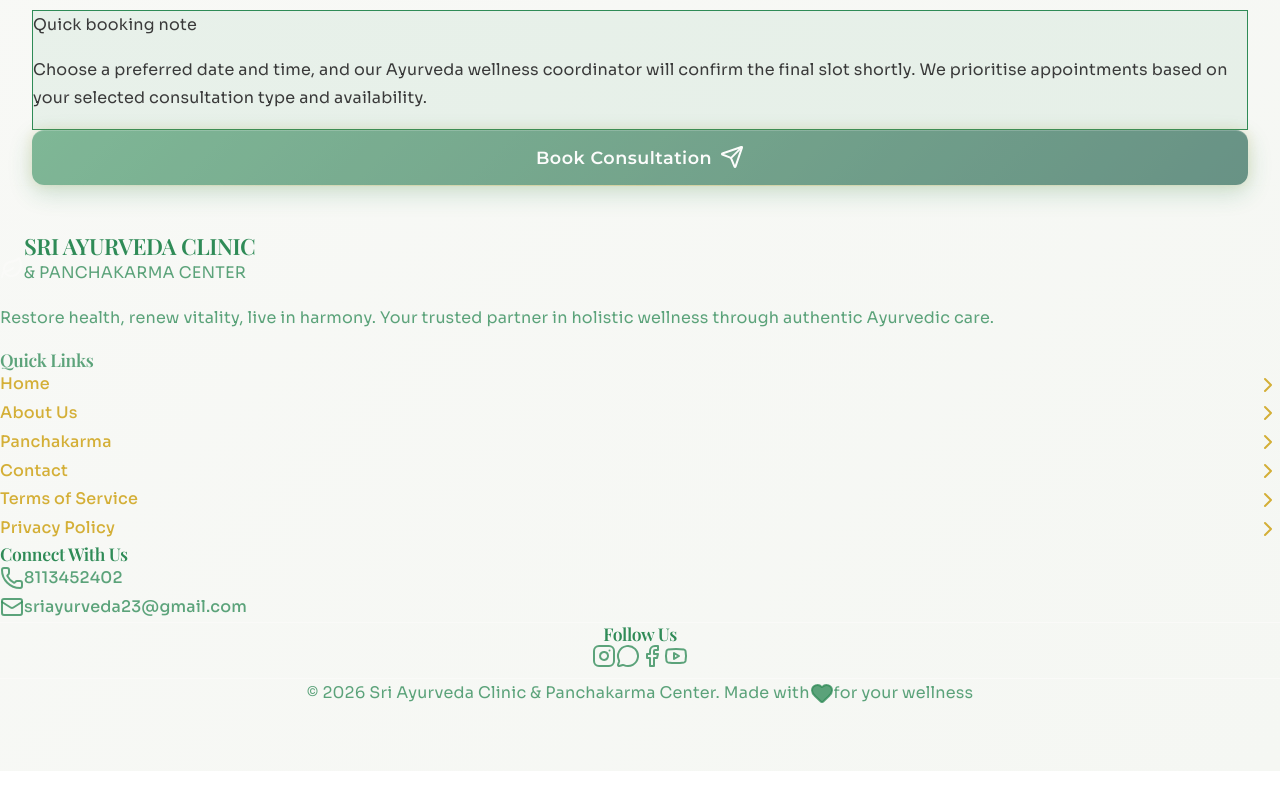
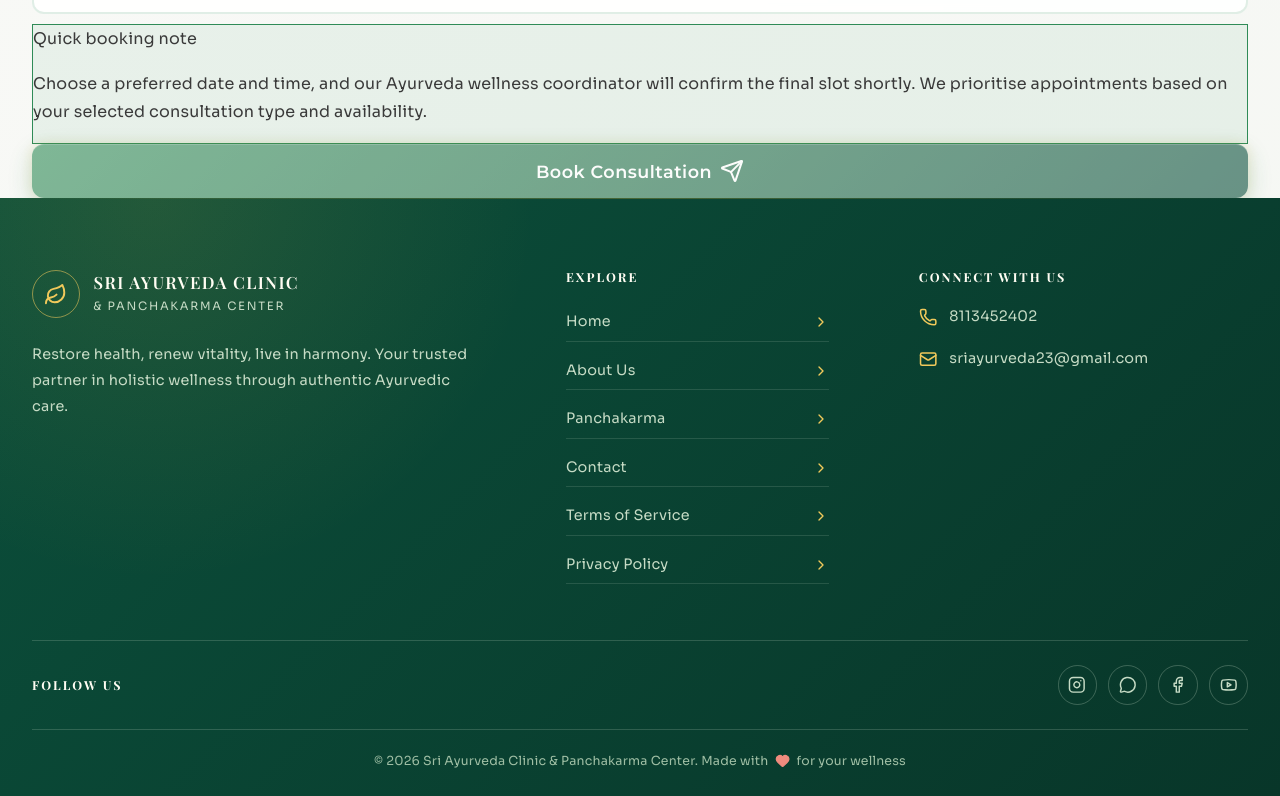
Before and after one commit to dileepkandyala/sri-ayurveda-website, a React (Vite) app: page /contact in a window 1280 px wide. Shown: the part 1500-2296 px from the top of the page. Before the commit the page ends 2271 px from the top, so only its background shows below. Built offline with nearby package versions, Linux system fonts and the light colour scheme; no server answers.

Commit message:
Improve footer branding and appointment verification

```diff
--- a/src/index.css
+++ b/src/index.css
@@ -79,9 +79,7 @@ body::before {
   content: '';
   position: absolute;
   inset: 0;
-  background:
-    radial-gradient(circle at top left, rgba(212, 175, 55, 0.16), transparent 34%),
-    radial-gradient(circle at bottom right, rgba(34, 197, 94, 0.12), transparent 38%);
+  background: #ffffff;
   pointer-events: none;
   z-index: 0;
 }
@@ -179,12 +177,11 @@ body::before {
 }
 
 .brand-logo {
-  max-height: clamp(54px, 7vw, 78px);
+  max-height: clamp(60px, 8vw, 96px);
   width: auto;
   object-fit: contain;
   flex-shrink: 0;
-  opacity: 0.98;
-  filter: drop-shadow(0 4px 10px rgba(0, 0, 0, 0.08));
+  opacity: 1;
 }
 
 .menu-shell {
@@ -688,9 +685,11 @@ textarea {
 footer {
   position: relative;
   overflow: hidden;
-  padding: 3rem 0;
-  color: var(--ivory);
-  background: linear-gradient(135deg, rgba(11, 79, 59, 0.98) 0%, rgba(10, 54, 40, 0.95) 100%);
+  padding: 4.5rem 0 1.5rem;
+  color: #f1f7ef;
+  background:
+    radial-gradient(circle at 12% 0%, rgba(212, 175, 55, 0.12), transparent 30%),
+    linear-gradient(135deg, #0b4f3b 0%, #083629 100%);
 }
 
 footer::before {
@@ -703,25 +702,73 @@ footer::before {
 
 footer a {
   position: relative;
-  color: var(--gold);
-  font-weight: 500;
+  color: inherit;
   text-decoration: none;
-  transition: all 0.3s ease;
+  transition: color 0.2s ease, border-color 0.2s ease, transform 0.2s ease;
 }
 
-footer a::after {
-  content: '';
-  position: absolute;
-  left: 0;
-  bottom: -2px;
-  width: 0;
-  height: 2px;
-  background: var(--amber);
-  transition: width 0.3s ease;
+.footer-inner { position: relative; z-index: 1; }
+
+.footer-grid {
+  display: grid;
+  grid-template-columns: minmax(0, 1.35fr) minmax(190px, 0.8fr) minmax(0, 1fr);
+  gap: clamp(2.5rem, 7vw, 7rem);
+  padding-bottom: 3.5rem;
 }
 
-footer a:hover { color: var(--amber); }
-footer a:hover::after { width: 100%; }
+.footer-brand { display: flex; align-items: center; gap: 0.85rem; }
+.footer-brand-mark {
+  display: grid;
+  width: 3rem;
+  height: 3rem;
+  place-items: center;
+  color: #f1c95b;
+  border: 1px solid rgba(241, 201, 91, 0.55);
+  border-radius: 50%;
+}
+.footer-brand-mark svg { width: 1.45rem; height: 1.45rem; }
+.footer-brand h3 { margin: 0; color: #fffdf3; font-size: 1.05rem; letter-spacing: 0.08em; }
+.footer-brand p { margin: 0.25rem 0 0; color: #c6dbc5; font-size: 0.72rem; letter-spacing: 0.15em; }
+.footer-copy { max-width: 29rem; margin: 1.5rem 0 0; color: #c6dbc5; font-size: 0.9rem; line-height: 1.8; }
+
+.footer-heading { margin: 0 0 1.15rem; color: #fffdf3; font-size: 0.78rem; font-weight: 700; letter-spacing: 0.16em; text-transform: uppercase; }
+.footer-link-list, .footer-contact-list { display: grid; gap: 0.65rem; }
+.footer-link {
+  display: flex;
+  align-items: center;
+  justify-content: space-between;
+  padding: 0.35rem 0;
+  color: #c6dbc5;
+  border-bottom: 1px solid rgba(198, 219, 197, 0.15);
+  font-size: 0.9rem;
+}
+.footer-link svg { width: 1rem; height: 1rem; color: #f1c95b; transition: transform 0.2s ease; }
+.footer-link:hover { color: #fffdf3; border-color: rgba(241, 201, 91, 0.6); transform: translateX(0.2rem); }
+.footer-link:hover svg { transform: translateX(0.2rem); }
+
+.footer-contact-list { gap: 1rem; }
+.footer-contact-link { display: inline-flex; align-items: center; gap: 0.75rem; width: fit-content; color: #c6dbc5; font-size: 0.9rem; }
+.footer-contact-link svg { width: 1.15rem; height: 1.15rem; color: #f1c95b; }
+.footer-contact-link:hover { color: #fffdf3; }
+
+.footer-social-section { display: flex; align-items: center; justify-content: space-between; gap: 1rem; padding: 1.5rem 0; border-top: 1px solid rgba(198, 219, 197, 0.2); }
+.footer-social-section .footer-heading { margin: 0; }
+.footer-social-links { display: flex; gap: 0.7rem; }
+.footer-social-link { display: grid; width: 2.45rem; height: 2.45rem; place-items: center; color: #c6dbc5; border: 1px solid rgba(198, 219, 197, 0.28); border-radius: 50%; }
+.footer-social-link svg { width: 1.1rem; height: 1.1rem; }
+.footer-social-link:hover { color: #fffdf3; border-color: #f1c95b; transform: translateY(-0.2rem); }
+
+.footer-bottom { padding-top: 1.25rem; border-top: 1px solid rgba(198, 219, 197, 0.2); }
+.footer-bottom p { display: flex; align-items: center; justify-content: center; flex-wrap: wrap; gap: 0.4rem; margin: 0; color: #9fbea4; font-size: 0.78rem; text-align: center; }
+.footer-bottom svg { width: 0.95rem; height: 0.95rem; color: #f08b7e; fill: currentColor; }
+
+@media (max-width: 767px) {
+  footer { padding-top: 3.25rem; }
+  .footer-grid { grid-template-columns: 1fr; gap: 2.5rem; padding-bottom: 2.5rem; }
+  .footer-copy { margin-top: 1.15rem; }
+  .footer-social-section { align-items: flex-start; flex-direction: column; }
+  .footer-bottom p { line-height: 1.7; }
+}
 
 /* =========================
    Utility overrides
@@ -760,8 +807,6 @@ footer a:hover::after { width: 100%; }
 
   .brand { font-size: clamp(0.95rem, 3.3vw, 1.1rem); }
   .brand-sub { font-size: 0.67rem; }
-  .brand-logo { max-height: 54px; }
-
   .site-nav.open {
     top: calc(100% + 0.3rem);
     min-width: min(210px, calc(100vw - 1rem));
@@ -803,8 +848,6 @@ footer a:hover::after { width: 100%; }
 
   .brand { font-size: 1.1rem; }
   .brand-sub { font-size: 0.75rem; }
-  .brand-logo { max-height: 70px; }
-
   h1 { font-size: 1.75rem; margin-bottom: 1rem; line-height: 1.3; }
   h2 { font-size: 1.5rem; margin-bottom: 0.75rem; }
   h3 { font-size: 1.2rem; }
--- a/src/pages/Footer.jsx
+++ b/src/pages/Footer.jsx
@@ -31,95 +31,88 @@ export default function Footer() {
   ];
 
   return (
-    <footer className="bg-gradient-to-br from-green-900 to-green-800 text-green-50">
-      <div className="max-w-7xl mx-auto px-4 sm:px-6 lg:px-8">
-        <div className="grid md:grid-cols-3 gap-12 mb-8">
-          <div>
-            <div className="flex items-center space-x-3 mb-4">
-              <Leaf className="h-8 w-8" />
+    <footer className="site-footer">
+      <div className="container footer-inner">
+        <div className="footer-grid">
+          <div className="footer-brand-column">
+            <div className="footer-brand">
+              <span className="footer-brand-mark"><Leaf aria-hidden="true" /></span>
               <div>
-                <h3 className="text-xl font-bold text-green-50">SRI AYURVEDA CLINIC</h3>
-                <p className="text-sm text-green-100">& PANCHAKARMA CENTER</p>
+                <h3>SRI AYURVEDA CLINIC</h3>
+                <p>& PANCHAKARMA CENTER</p>
               </div>
             </div>
-            <p className="text-green-100 text-sm leading-relaxed">
+            <p className="footer-copy">
               Restore health, renew vitality, live in harmony. Your trusted partner in holistic wellness through authentic Ayurvedic care.
             </p>
           </div>
 
           <div>
-            <h4 className="text-lg font-bold mb-6 text-green-100">Quick Links</h4>
-            <div className="space-y-3">
+            <h4 className="footer-heading">Explore</h4>
+            <div className="footer-link-list">
               <Link
                 to="/"
-                className="group flex items-center justify-between px-4 py-3 bg-gradient-to-r from-green-700 to-emerald-700 hover:from-green-600 hover:to-emerald-600 rounded-lg transition transform hover:translate-x-1 shadow-md hover:shadow-lg"
+                className="footer-link"
               >
-                <span className="text-green-50 font-semibold">Home</span>
-                <ChevronRight className="h-5 w-5 text-amber-400 group-hover:translate-x-1 transition" />
+                <span>Home</span><ChevronRight aria-hidden="true" />
               </Link>
               <Link
                 to="/about"
-                className="group flex items-center justify-between px-4 py-3 bg-gradient-to-r from-emerald-700 to-teal-700 hover:from-emerald-600 hover:to-teal-600 rounded-lg transition transform hover:translate-x-1 shadow-md hover:shadow-lg"
+                className="footer-link"
               >
-                <span className="text-green-50 font-semibold">About Us</span>
-                <ChevronRight className="h-5 w-5 text-amber-400 group-hover:translate-x-1 transition" />
+                <span>About Us</span><ChevronRight aria-hidden="true" />
               </Link>
               <Link
                 to="/panchakarma"
-                className="group flex items-center justify-between px-4 py-3 bg-gradient-to-r from-teal-700 to-cyan-700 hover:from-teal-600 hover:to-cyan-600 rounded-lg transition transform hover:translate-x-1 shadow-md hover:shadow-lg"
+                className="footer-link"
               >
-                <span className="text-green-50 font-semibold">Panchakarma</span>
-                <ChevronRight className="h-5 w-5 text-amber-400 group-hover:translate-x-1 transition" />
+                <span>Panchakarma</span><ChevronRight aria-hidden="true" />
               </Link>
               <Link
                 to="/contact"
-                className="group flex items-center justify-between px-4 py-3 bg-gradient-to-r from-cyan-700 to-green-700 hover:from-cyan-600 hover:to-green-600 rounded-lg transition transform hover:translate-x-1 shadow-md hover:shadow-lg"
+                className="footer-link"
               >
-                <span className="text-green-50 font-semibold">Contact</span>
-                <ChevronRight className="h-5 w-5 text-amber-400 group-hover:translate-x-1 transition" />
+                <span>Contact</span><ChevronRight aria-hidden="true" />
               </Link>
               <Link
                 to="/terms-of-service"
-                className="group flex items-center justify-between px-4 py-3 bg-gradient-to-r from-emerald-800 to-green-800 hover:from-emerald-700 hover:to-green-700 rounded-lg transition transform hover:translate-x-1 shadow-md hover:shadow-lg"
+                className="footer-link"
               >
-                <span className="text-green-50 font-semibold">Terms of Service</span>
-                <ChevronRight className="h-5 w-5 text-amber-400 group-hover:translate-x-1 transition" />
+                <span>Terms of Service</span><ChevronRight aria-hidden="true" />
               </Link>
               <Link
                 to="/privacy-policy"
-                className="group flex items-center justify-between px-4 py-3 bg-gradient-to-r from-green-800 to-emerald-800 hover:from-green-700 hover:to-emerald-700 rounded-lg transition transform hover:translate-x-1 shadow-md hover:shadow-lg"
+                className="footer-link"
               >
-                <span className="text-green-50 font-semibold">Privacy Policy</span>
-                <ChevronRight className="h-5 w-5 text-amber-400 group-hover:translate-x-1 transition" />
+                <span>Privacy Policy</span><ChevronRight aria-hidden="true" />
               </Link>
             </div>
           </div>
 
           <div>
-            <h4 className="text-lg font-bold mb-4 text-green-50">Connect With Us</h4>
-            <div className="space-y-3">
+            <h4 className="footer-heading">Connect With Us</h4>
+            <div className="footer-contact-list">
               <a
                 href="tel:8113452402"
-                className="flex items-center space-x-3 text-green-100 hover:text-green-50 transition"
+                className="footer-contact-link"
               >
-                <Phone className="h-5 w-5" />
+                <Phone aria-hidden="true" />
                 <span>8113452402</span>
               </a>
               <a
                 href="mailto:sriayurveda23@gmail.com"
-                className="flex items-center space-x-3 text-green-100 hover:text-green-50 transition"
+                className="footer-contact-link"
               >
-                <Mail className="h-5 w-5" />
+                <Mail aria-hidden="true" />
                 <span>sriayurveda23@gmail.com</span>
               </a>
             </div>
           </div>
         </div>
 
-        {/* Social Media Icons */}
-        <div className="border-t border-green-700 pt-8 mb-8">
-          <h4 className="text-lg font-bold mb-4 text-center text-green-50">Follow Us</h4>
-          <div className="flex justify-center gap-6">
+        <div className="footer-social-section">
+          <h4 className="footer-heading">Follow Us</h4>
+          <div className="footer-social-links">
             {socialLinks.map((social) => {
               const Icon = social.icon;
               return (
@@ -129,19 +122,19 @@ export default function Footer() {
                   target="_blank"
                   rel="noopener noreferrer"
                   title={social.name}
-                  className={`text-green-100 transition transform hover:scale-125 ${social.color}`}
+                  className={`footer-social-link ${social.color}`}
                 >
-                  <Icon className="h-7 w-7" />
+                  <Icon aria-hidden="true" />
                 </a>
               );
             })}
           </div>
         </div>
 
-        <div className="border-t border-green-700 pt-8 text-center">
-          <p className="text-green-100 flex items-center justify-center space-x-2">
+        <div className="footer-bottom">
+          <p>
             <span>© 2026 Sri Ayurveda Clinic & Panchakarma Center. Made with</span>
-            <Heart className="h-4 w-4 text-red-400 fill-current" />
+            <Heart aria-hidden="true" />
             <span>for your wellness</span>
           </p>
         </div>
```
Also changed, not shown: src/pages/Contact.jsx (+10 -4 lines), 2 other files (tests, documents, lock files or other folders).
